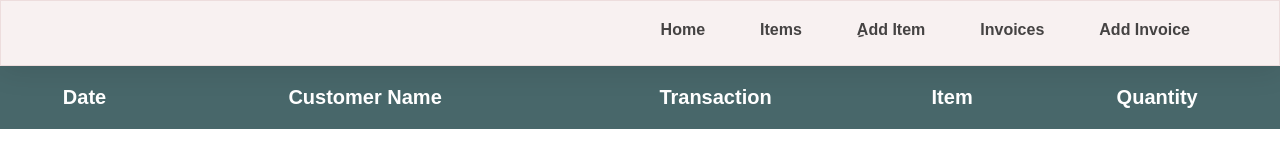
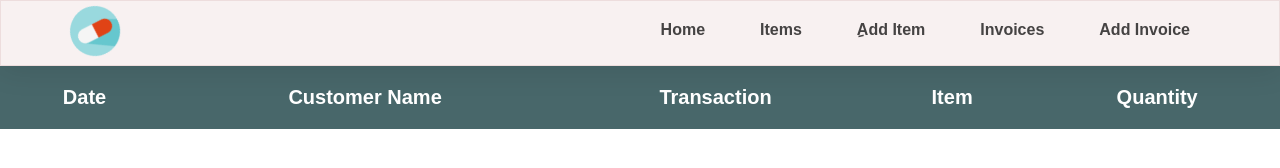
Before and after one commit to ehabmdiab/Pharmacy-System, a plain HTML site: page html/Invoices.html in a window 1280 px wide. Drawn offline with Linux system fonts and the light colour scheme; the site is published under a folder, as on GitHub Pages, so addresses that start at the root find nothing.

Commit message:
change relative path in invoices.html

```diff
--- a/html/Invoices.html
+++ b/html/Invoices.html
@@ -14,7 +14,7 @@
     <nav class="nav">
       <div class="container">
         <div class="logo">
-          <img src="/imgs/logo.png" alt="" />
+          <img src="./../imgs/logo.png" alt="" />
         </div>
         <ul class="ul">
           <li><a href="">Home</a></li>
```
Also changed, not shown: html/items.html (+1 -1 lines).
